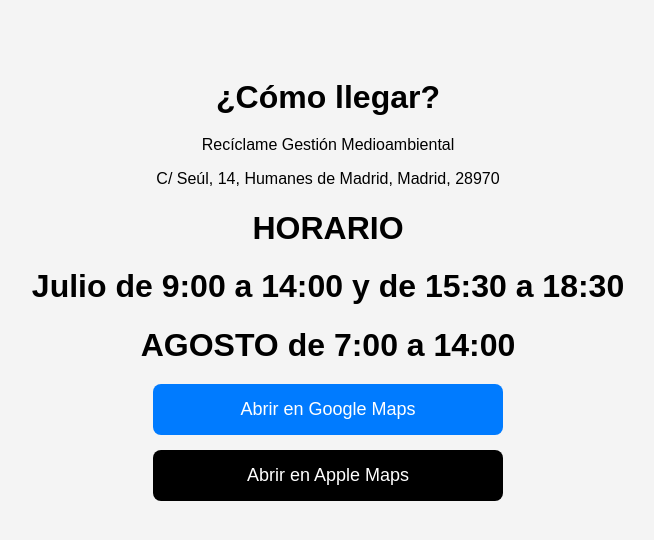
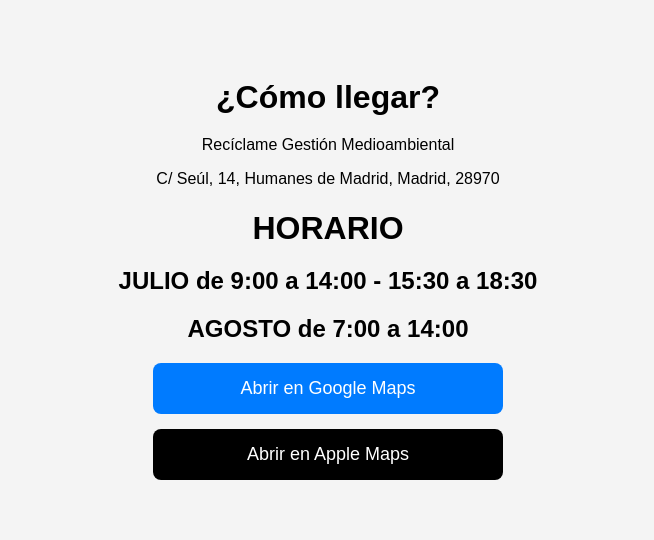
Before and after one commit to Recicla-me/como-llegar-reciclame, a plain HTML site: page index.html in a window 1280 px wide. Shown: the whole page, without its empty margins (312-966 px from the left). Drawn offline with Linux system fonts and the light colour scheme.

Commit message:
Actualización mejora horario index.html

```diff
--- a/index.html
+++ b/index.html
@@ -36,8 +36,8 @@
   <p>Recíclame Gestión Medioambiental</p>
   <p>C/ Seúl, 14, Humanes de Madrid, Madrid, 28970</p>
     <h1>HORARIO</h1>
-    <h1>Julio de 9:00 a 14:00 y de 15:30 a 18:30</h1>
-    <h1>AGOSTO de 7:00 a 14:00</h1>
+    <h2>JULIO de 9:00 a 14:00 - 15:30 a 18:30</h2>
+    <h2>AGOSTO de 7:00 a 14:00</h2>
 
   <a class="button" href="https://www.google.com/maps?q=Calle+Seúl+14,+Humanes+de+Madrid,+Madrid,+28970" target="_blank">
     Abrir en Google Maps
```
